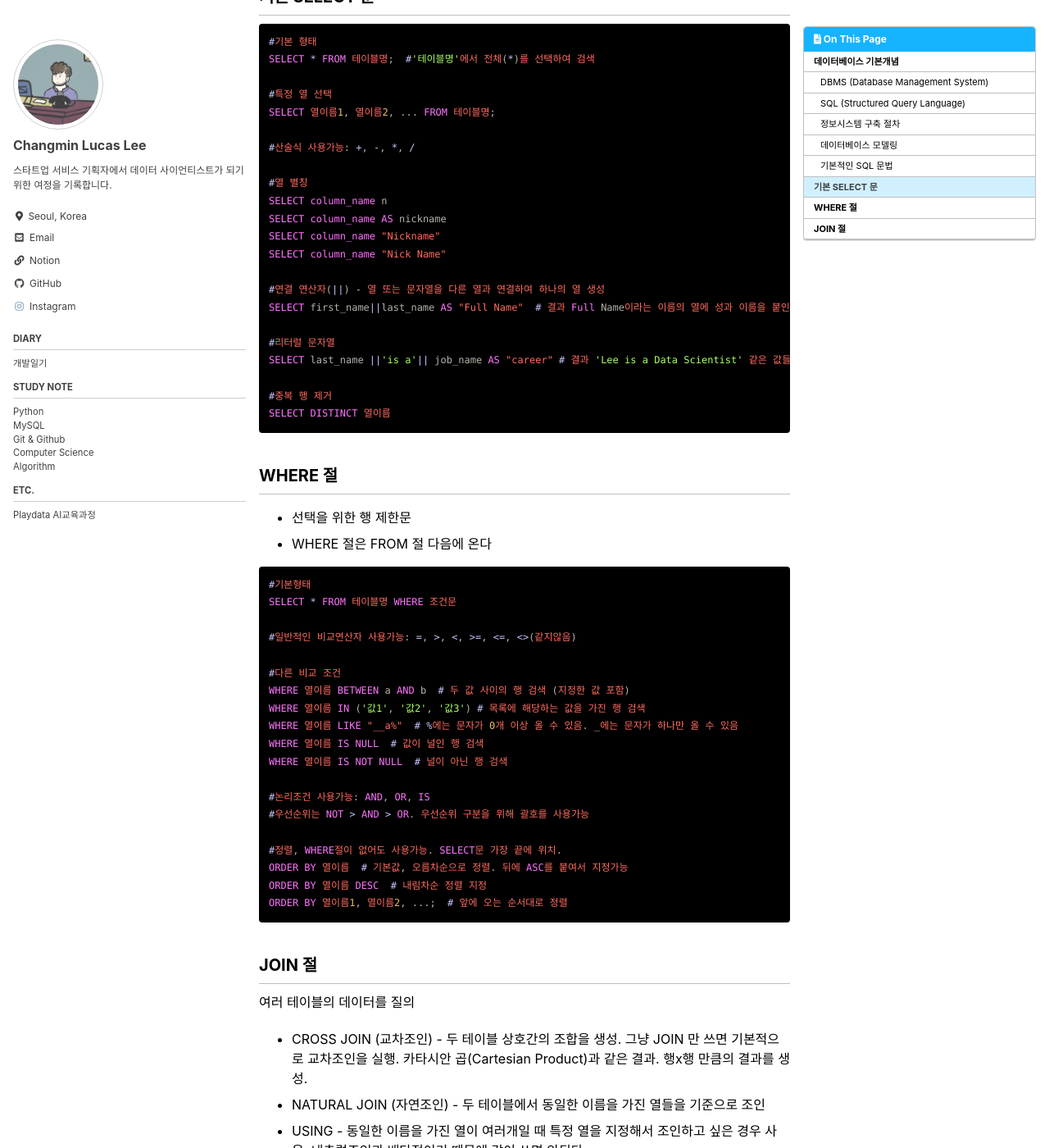
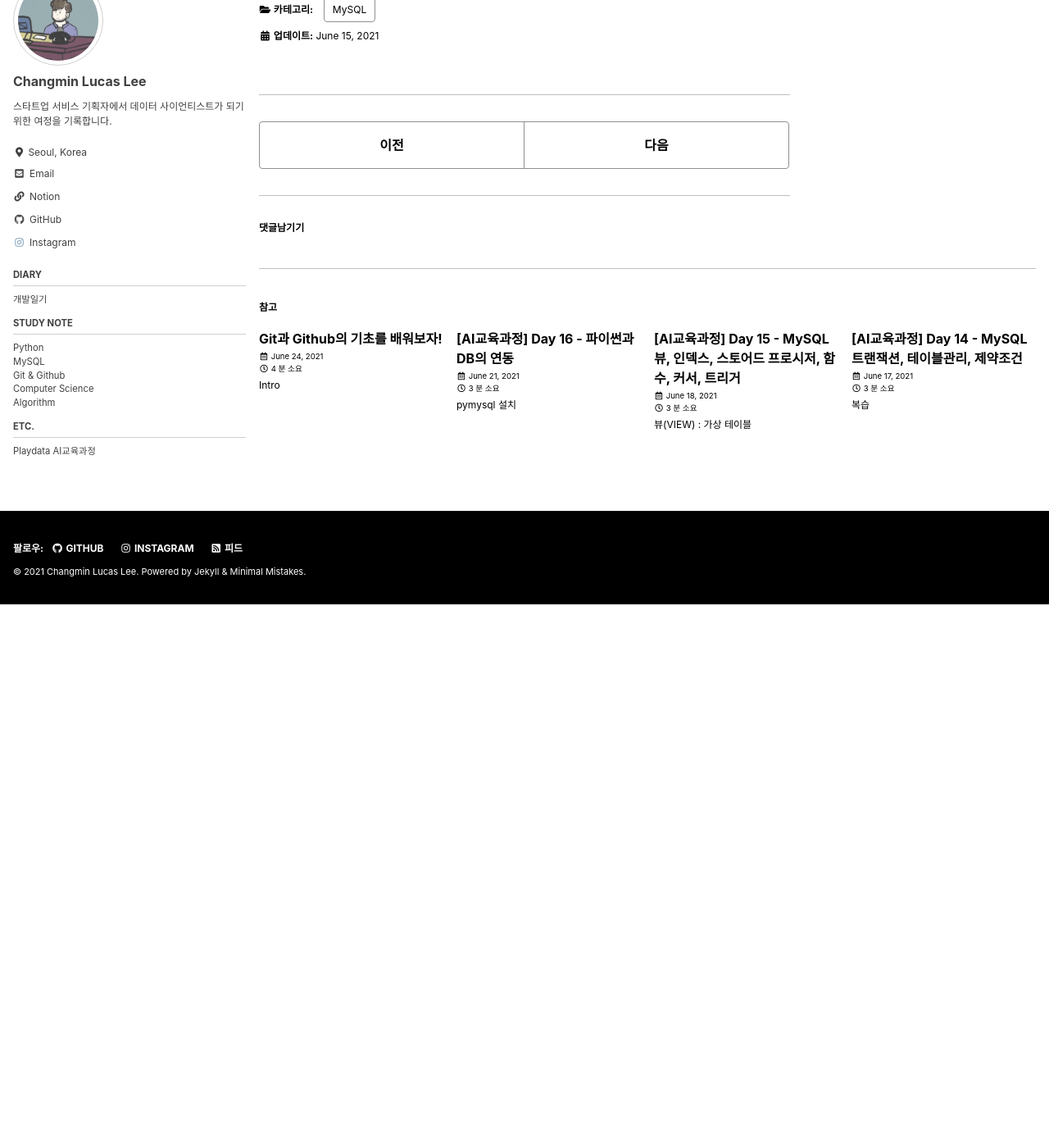
Before and after one commit to lucathree/lucathree.github.io, a Jekyll site: the page built from _posts/2021/2021-06-15-day12.md, in a window 1280 px wide and 1400 px high, scrolled down 2454 px. Shown: the whole window at 82% size. Built offline with Jekyll 4.4.1, drawn with Linux system fonts in a browser that asks for light colours; cached includes are drawn as plain includes; comment, search, counter and statistics services are not loaded; after the commit the page ends 3191 px from its top, so only the background shows below that; some of the changed text lies outside the part shown.

Commit message:
Update 2021-06-15-day12.md

````diff
--- a/_posts/2021/2021-06-15-day12.md
+++ b/_posts/2021/2021-06-15-day12.md
@@ -1,20 +1,21 @@
 ---
-title: "[AI교육과정] Day 12 - MySQL DB기초개념, SELECT, WHERE, JOIN"
+title: "MySQL - 데이터베이스 기본개념"
 layout: single
 author_profile: true
 read_time: true
 related: true
 categories:
+- MySQL
+tags:
 - Study Note
-tags:
-- 공부기록
+- 플레이데이터
 - 인공지능SW개발자과정
 - MySQL
 toc: true
 toc_sticky: true
 ---
 
-## 데이터베이스 기본개념
+## 데이터베이스의 기본개념
 
 ### **DBMS (Database Management System)**
 
@@ -88,117 +89,3 @@
 - 절은 일반적으로 서로 다른 줄에 쓴다
 - 문장 끝에 세미콜론(;)을 붙여줘야 에러가 나지 않고 다른 문장과 구분된다
 - **null** : 알 수 없는 값, 사용할 수 없는 값, 할당할 수 없는 값, 적용할 수 없는 값을 의미. 0 또는 공백과 다르다.
-
-## 기본 SELECT 문
-
-```sql
-#기본 형태
-SELECT * FROM 테이블명;  #'테이블명'에서 전체(*)를 선택하여 검색
-
-#특정 열 선택
-SELECT 열이름1, 열이름2, ... FROM 테이블명;
-
-#산술식 사용가능: +, -, *, /
-
-#열 별칭
-SELECT column_name n
-SELECT column_name AS nickname
-SELECT column_name "Nickname"
-SELECT column_name "Nick Name"
-
-#연결 연산자(||) - 열 또는 문자열을 다른 열과 연결하여 하나의 열 생성
-SELECT first_name||last_name AS "Full Name"  # 결과 Full Name이라는 이름의 열에 성과 이름을 붙인 값들이 들어감
-
-#리터럴 문자열
-SELECT last_name ||'is a'|| job_name AS "career" # 결과 'Lee is a Data Scientist' 같은 값들로 이루어진 열 생성
-
-#중복 행 제거
-SELECT DISTINCT 열이름
-```
-
-## WHERE 절
-
-- 선택을 위한 행 제한문
-- WHERE 절은 FROM 절 다음에 온다
-
-```sql
-#기본형태
-SELECT * FROM 테이블명 WHERE 조건문
-
-#일반적인 비교연산자 사용가능: =, >, <, >=, <=, <>(같지않음)
-
-#다른 비교 조건
-WHERE 열이름 BETWEEN a AND b  # 두 값 사이의 행 검색 (지정한 값 포함)
-WHERE 열이름 IN ('값1', '값2', '값3') # 목록에 해당하는 값을 가진 행 검색
-WHERE 열이름 LIKE "__a%"  # %에는 문자가 0개 이상 올 수 있음. _에는 문자가 하나만 올 수 있음
-WHERE 열이름 IS NULL  # 값이 널인 행 검색
-WHERE 열이름 IS NOT NULL  # 널이 아닌 행 검색
-
-#논리조건 사용가능: AND, OR, IS
-#우선순위는 NOT > AND > OR. 우선순위 구분을 위해 괄호를 사용가능
-
-#정렬, WHERE절이 없어도 사용가능. SELECT문 가장 끝에 위치.
-ORDER BY 열이름  # 기본값, 오름차순으로 정렬. 뒤에 ASC를 붙여서 지정가능
-ORDER BY 열이름 DESC  # 내림차순 정렬 지정
-ORDER BY 열이름1, 열이름2, ...;  # 앞에 오는 순서대로 정렬
-```
-
-## JOIN 절
-
-여러 테이블의 데이터를 질의
-
-- CROSS JOIN (교차조인) - 두 테이블 상호간의 조합을 생성. 그냥 JOIN 만 쓰면 기본적으로 교차조인을 실행. 카타시안 곱(Cartesian Product)과 같은 결과. 행x행 만큼의 결과를 생성.
-- NATURAL JOIN (자연조인) - 두 테이블에서 동일한 이름을 가진 열들을 기준으로 조인
-- USING - 동일한 이름을 가진 열이 여러개일 때 특정 열을 지정해서 조인하고 싶은 경우 사용. 내추럴조인과 배타적이기 때문에 같이 쓰면 안된다
-
-```sql
-SELECT 열이름1, 열이름2, ...
-FROM 테이블1
-JOIN 테이블2
-USING (열이름);
-```
-
-- ON - 임의 조건을 지정하거나 조인할 열을 지정할 때 사용.
-
-```sql
-SELECT 열이름1, 열이름2, ...
-FROM 테이블1
-JOIN 테이블2
-ON 테이블1.열이름 = 테이블2.열이름;
-
-#3-way join
-SELECT 열이름1, 열이름2, ...
-FROM 테이블1
-JOIN 테이블2
-ON 테이블1.열이름 = 테이블2.열이름
-JOIN 테이블3
-ON 테이블2.열이름 = 테이블3.열이름;
-```
-
-- 내부조인(inner join): 두 테이블을 조인해서 일치하는 열만 반환
-- 외부조인 or 포괄조인(outer join)
-
-```sql
-#LEFT OUTER JOIN
-#테이블2에 일치하는 행이 없어도 테이블1의 모든 행을 표시
-SELECT 열이름1, 열이름2, ...
-FROM 테이블1
-LEFT OUTER JOIN 테이블2
-ON 테이블1.열이름 = 테이블2.열이름;
-
-#RIGHT OUTER JOIN
-#테이블1에 일치하는 행이 없어도 테이블2의 모든 행을 표시
-SELECT 열이름1, 열이름2, ...
-FROM 테이블1
-RIGHT OUTER JOIN 테이블2
-ON 테이블1.열이름 = 테이블2.열이름;
-
-#FULL OUTER JOIN
-#서로 일치하는 행이 없어도 테이블1,2의 모든 행을 표시
-SELECT 열이름1, 열이름2, ...
-FROM 테이블1
-FULL OUTER JOIN 테이블2
-ON 테이블1.열이름 = 테이블2.열이름;
-```
-
-- 추가조건: WHERE 또는 AND 절을 뒤에 붙여서 추가 검색 조건 적용 가능
````
